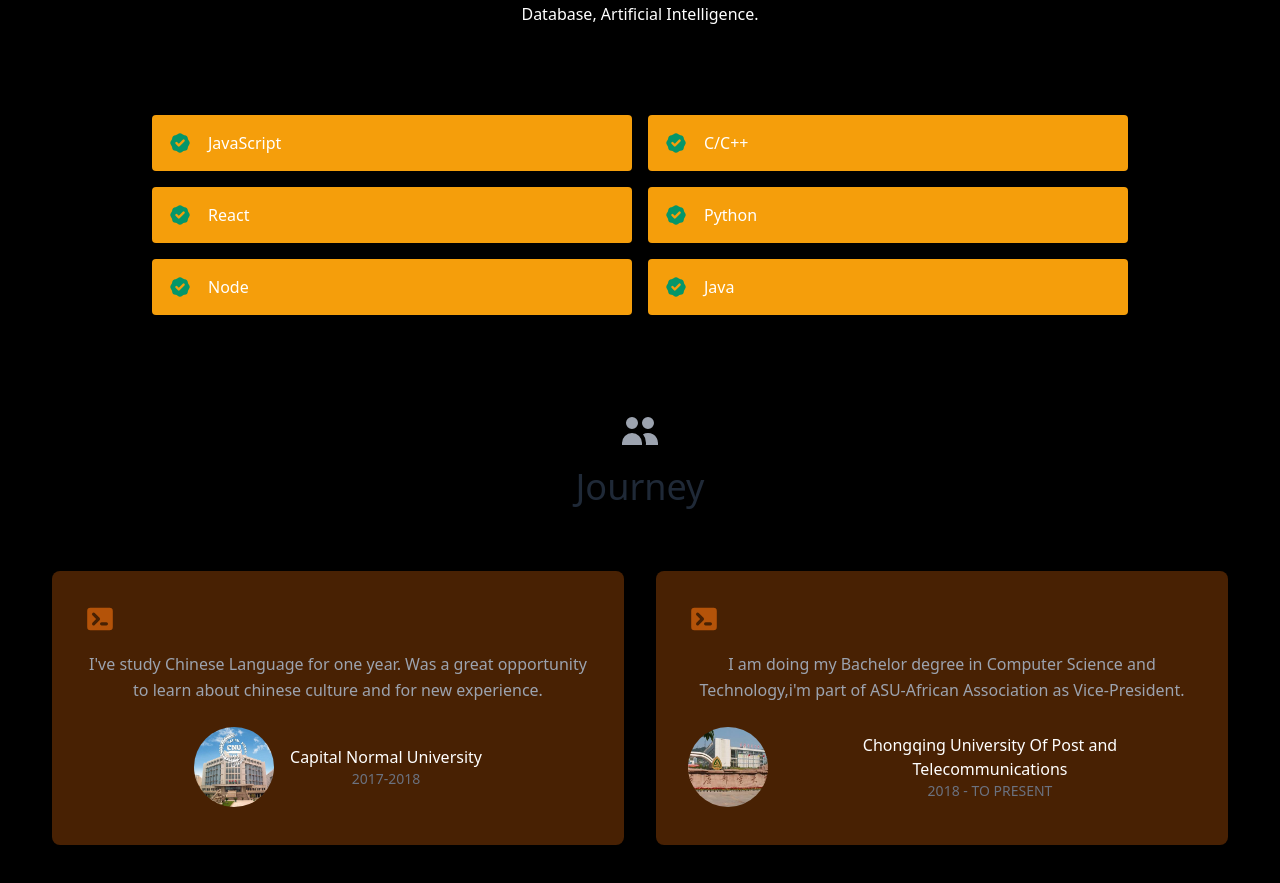
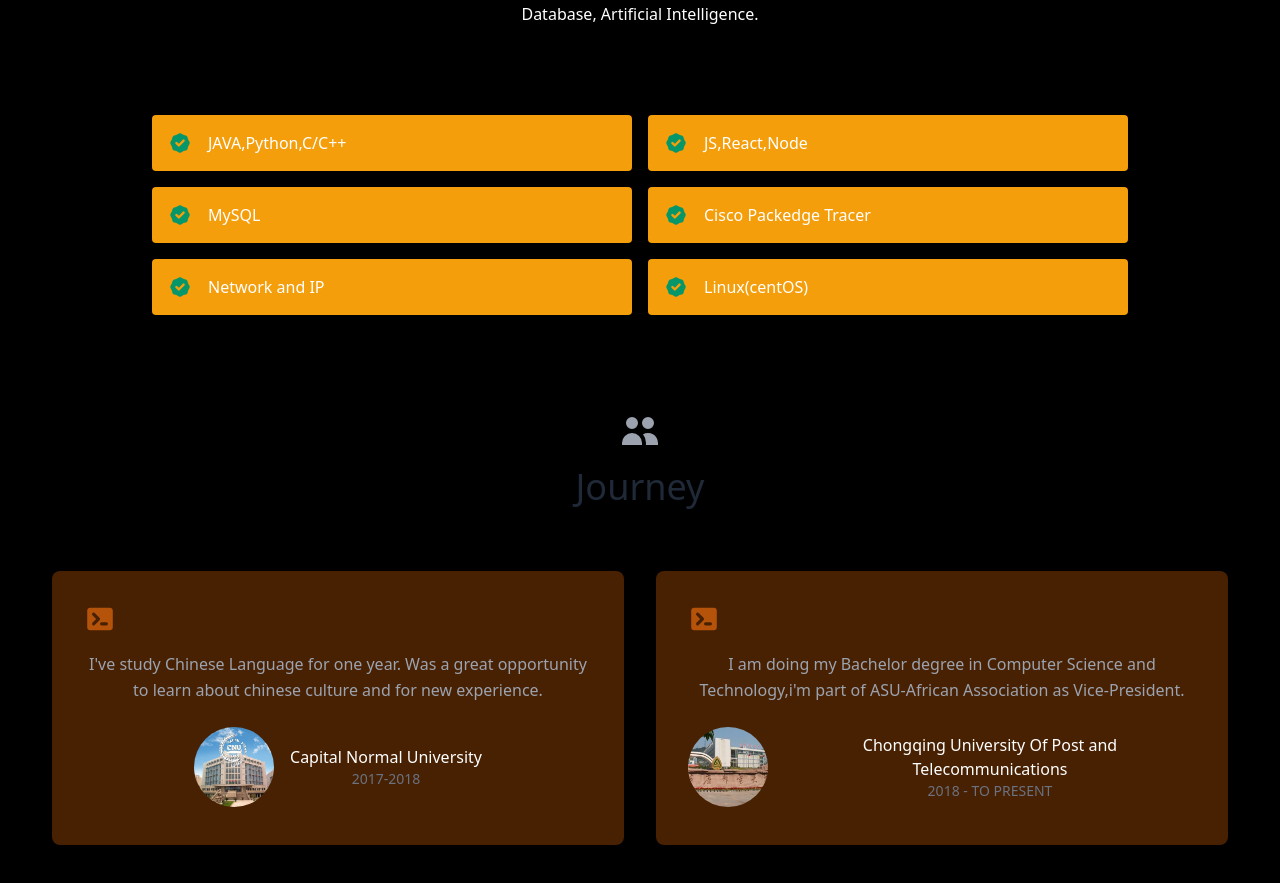
Before and after one commit to WinnieAfonso/myPortofolio, a React (Create React App) app: page / in a window 1280 px wide. Shown: the part 1005-1888 px from the top of the page. Built offline with nearby package versions, Linux system fonts and the light colour scheme.

Commit message:
Update data.js

```diff
--- a/src/data.js
+++ b/src/data.js
@@ -51,10 +51,10 @@ export const testimonials = [
 ];
 
 export const skills = [
-  "JavaScript",
-  "C/C++",
-  "React",
-  "Python",
-  "Node",
-  "Java",
+    "JAVA,Python,C/C++",
+  "JS,React,Node",
+  "MySQL",
+  "Cisco Packedge Tracer",
+  "Network and IP",
+  "Linux(centOS)",
 ];
```
